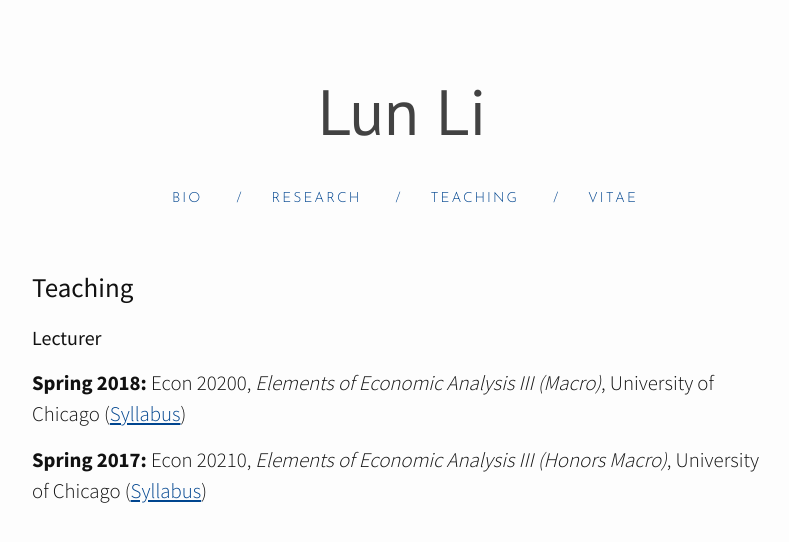
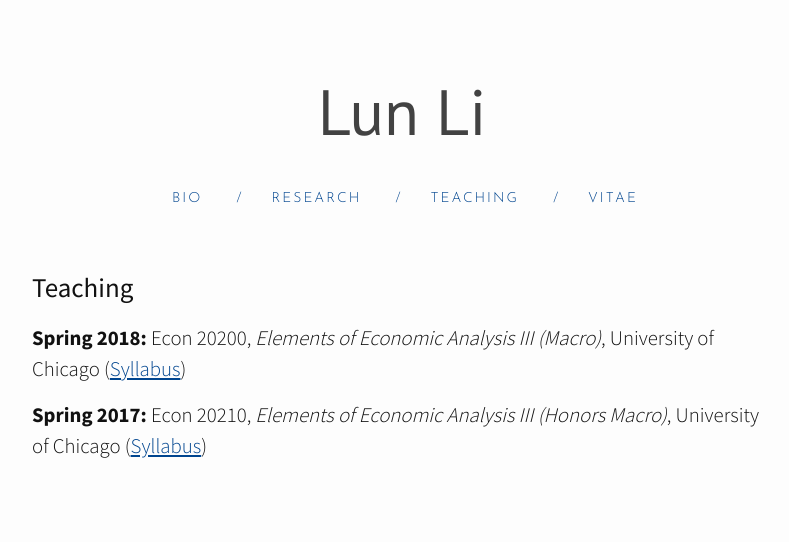
Before and after one commit to lunli-econ/lunli-econ.github.io, a Jekyll site: the page built from 2teaching.md, in a window 1280 px wide. Shown: the top 542 px of the page, without its empty margins (238-1027 px from the left). Built offline with Jekyll 4.4.1, drawn with Linux system fonts in a browser that asks for light colours; nearby versions of some CDN libraries.

Commit message:
Update CV and teaching page

```diff
--- a/2teaching.md
+++ b/2teaching.md
@@ -5,8 +5,6 @@ permalink: /Teaching/
 ---
 # Teaching
 
-#### Lecturer
-
 **Spring 2018:** Econ 20200, *Elements of Economic Analysis III (Macro)*, University of Chicago (<a href="/assets/docs/syllabus_2018.pdf"><u>Syllabus</u></a>)
 
 **Spring 2017:**  Econ 20210, *Elements of Economic Analysis III (Honors Macro)*, University of Chicago (<a href="/assets/docs/syllabus_2017.pdf"><u>Syllabus</u></a>)
```
Also changed, not shown: 3 other files.
